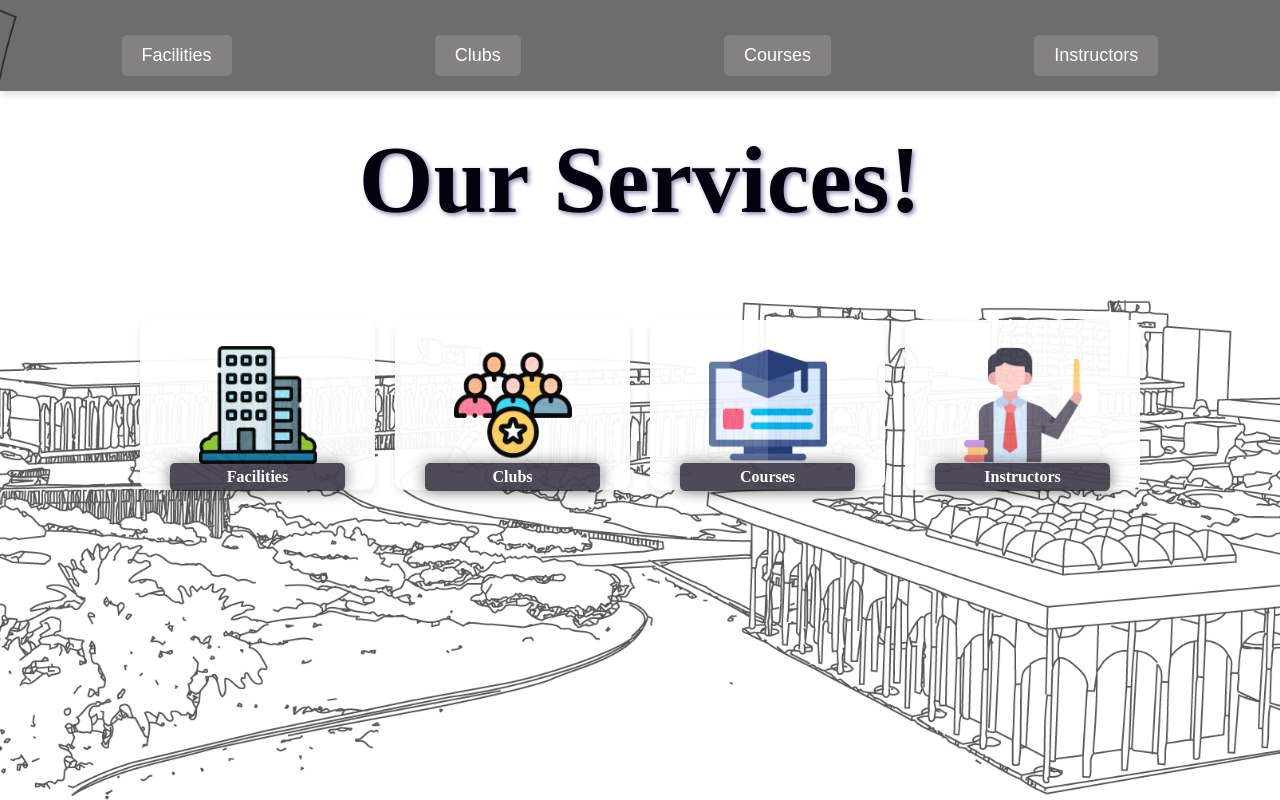
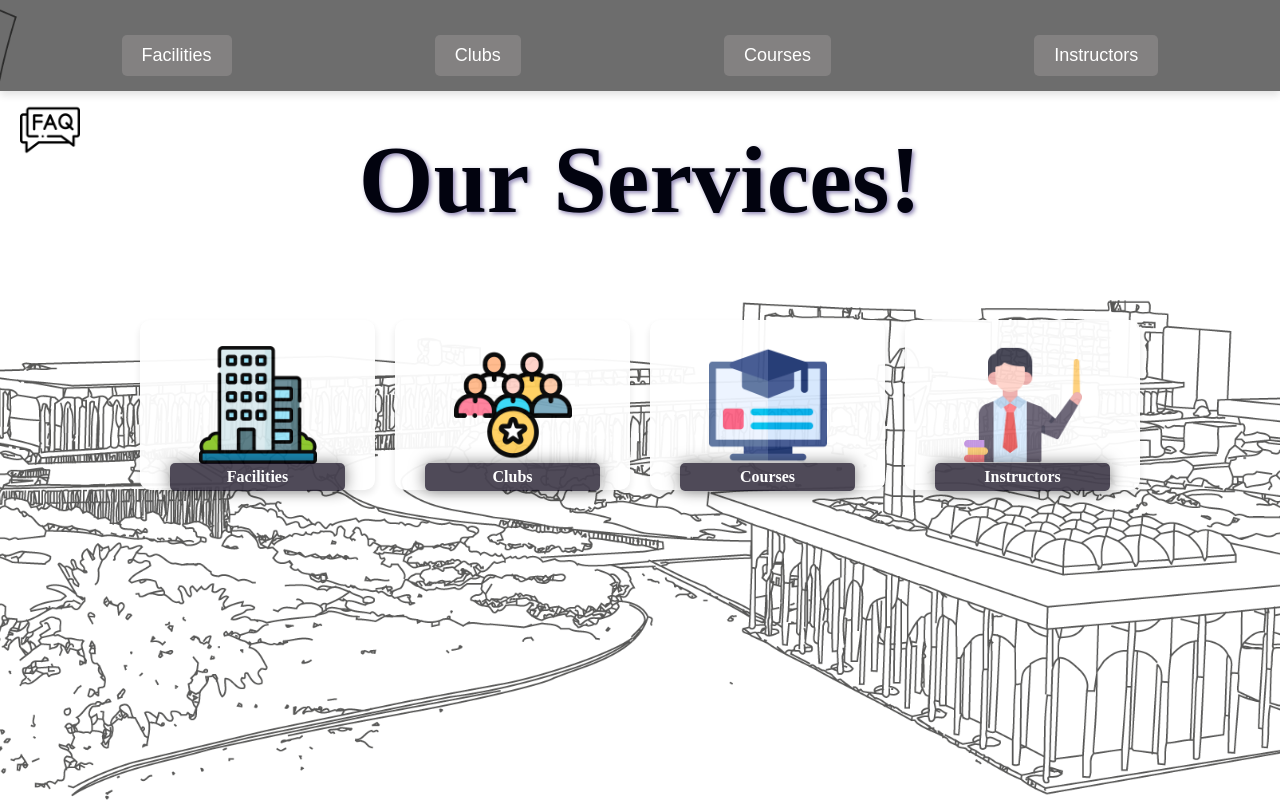
Before and after one commit to AbdullahM424/SWE363, a React (Create React App) app: page / in a window 1280 px wide. Built offline with nearby package versions, Linux system fonts and the light colour scheme.

Commit message:
added the FAQ icon

```diff
--- a/src/assets/styles/Home.module.css
+++ b/src/assets/styles/Home.module.css
@@ -54,3 +54,12 @@
         transform: translateY(0); /* Return to original position */
     }
 }
+
+.faqIcon {
+    width: 60px; /* Adjust the size as needed */
+    height: 60px; /* Keep the aspect ratio */
+    cursor: pointer;
+    position: absolute; /* Position the image absolutely */
+    top: 100px; /* Adjust to be right under the header */
+    left: 20px; /* Adjust as needed to align on the left */
+}
--- a/src/pages/Home.js
+++ b/src/pages/Home.js
@@ -3,6 +3,7 @@ import styles from "../assets/styles/Home.module.css";
 import Header from "../components/common/Header.js"
 import Category from "../components/Category";
 import {Link} from "react-router-dom";
+import faqIcon from "../assets/images/faq.png";
 function Home(){
     const title = "Our Services!";
     return(// the unicode "u00A0" is a white space
@@ -23,6 +24,7 @@ function Home(){
             </div>
             <div className={styles.categoryContainer}>
                 <Category title = "Facilities"></Category>
+                <img src= {faqIcon} alt ="Faq Icon" className={styles.faqIcon}></img>
                 <Link to="/clubs" style={{ textDecoration: 'none' }}>
                     <Category title="Clubs" />
                 </Link>
```
Also changed, not shown: src/assets/images/faq.png (added).
